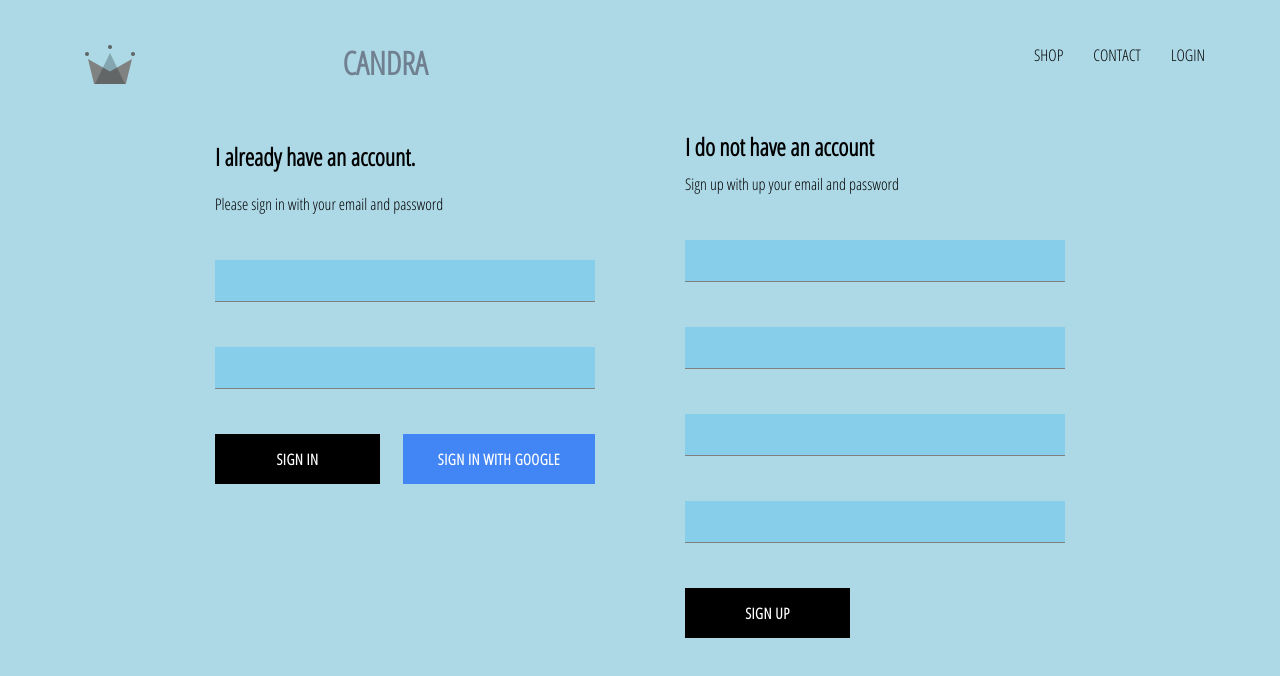
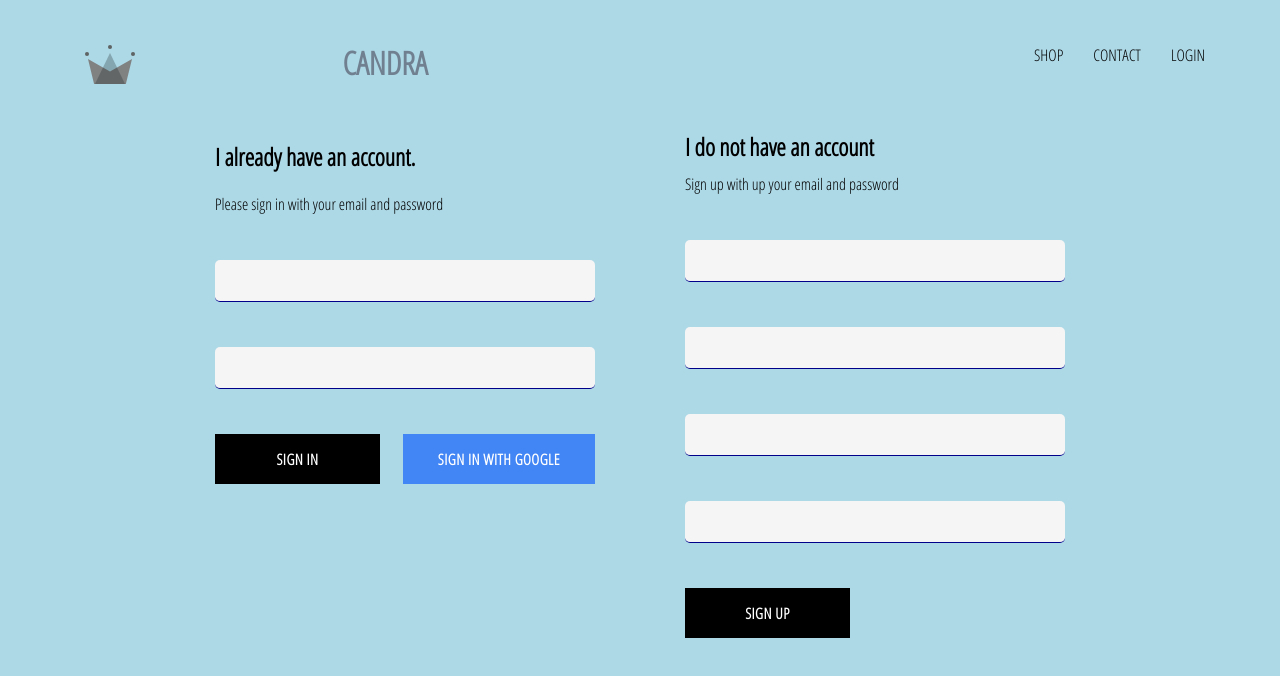
Before and after one commit to amriikk/CandraLtd, a React (Create React App) app: page /login in a window 1280 px wide. Shown: the top 676 px of the page. Built offline with nearby package versions, Linux system fonts and the light colour scheme; no server answers.

Commit message:
change scss sub color palette

```diff
--- a/src/components/Form-Input/Form-Input.scss
+++ b/src/components/Form-Input/Form-Input.scss
@@ -1,4 +1,4 @@
-$sub-color: grey;
+$sub-color: darkblue;
 $main-color: black;
 
 @mixin shrinkLabel {
@@ -13,14 +13,14 @@ $main-color: black;
 
   .form-input {
     background: none;
-    background-color: skyblue;
+    background-color: whitesmoke;
     color: $sub-color;
     font-size: 18px;
     padding: 10px 10px 10px 5px;
     display: block;
     width: 100%;
     border: none;
-    border-radius: 0;
+    border-radius: 5px;
     border-bottom: 1px solid $sub-color;
     margin: 25px 0;
 
--- a/src/components/Sign-In/Sign-In.jsx
+++ b/src/components/Sign-In/Sign-In.jsx
@@ -1,7 +1,7 @@
 import React, { Component } from 'react';
 import FormInput from '../Form-Input/Form-Input';
 import CustomBtn from '../Custom-Btn/Custom-Btn';
-import { SignInWithGoogle } from '../../Firebase/Firebase.Utils';
+import { auth, SignInWithGoogle } from '../../Firebase/Firebase.Utils';
 
 import './Sign-In.scss';
 
@@ -15,10 +15,19 @@ class SignIn extends Component {
         }
     }
 
-    handleSubmit = e => {
+    handleSubmit = async e => {
         e.preventDefault();
 
-        this.setState({email: '', password:''})
+        const { email, password } = this.state;
+
+        try {
+            await auth.signInWithEmailAndPassword(email, password);
+
+            this.setState({email: '', password:''})
+
+        } catch (error) {
+            console.log(error);
+        }
     }
 
     handleChange = e => {
```
